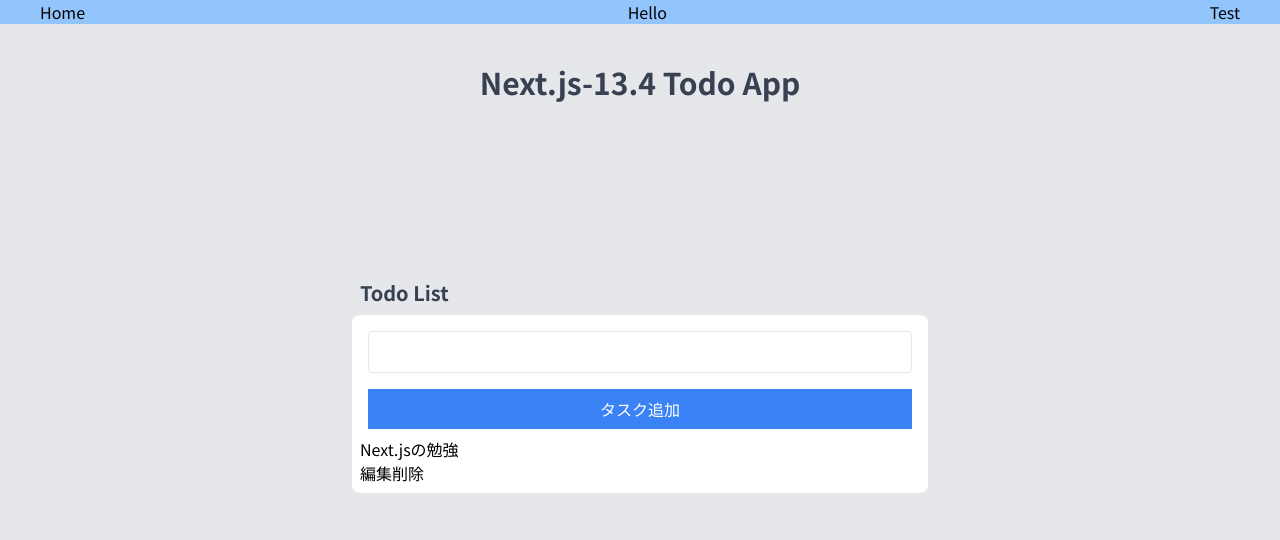
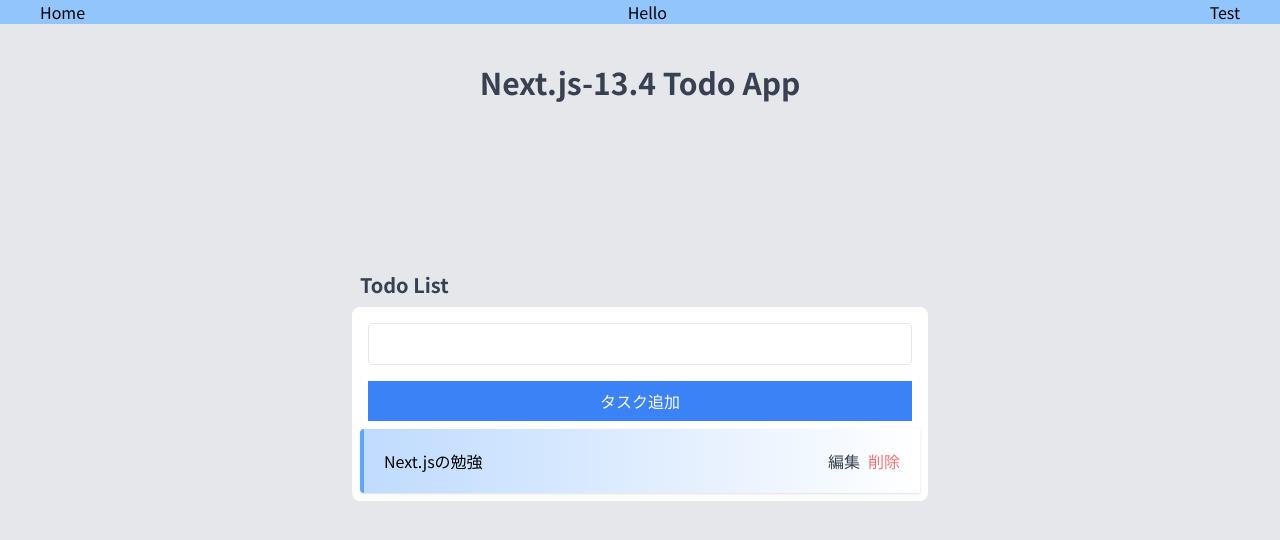
Before and after one commit to shi0n0/practice-next.js, a Next.js app: page / in a window 1280 px wide. Shown: the top 540 px of the page. Built offline with nearby package versions, Linux system fonts and the light colour scheme.

Commit message:
CSSを付与

```diff
--- a/src/app/components/task.tsx
+++ b/src/app/components/task.tsx
@@ -2,12 +2,12 @@
 
 const Task = () => {
     return(
-        <ul>
-            <li>
+        <ul className="border-l-4 rounded-l p-2 border-blue-400 bg-gradient-to-r from-blue-200 shadow">
+            <li className="flex justify-between p-3">
                 <span>Next.jsの勉強</span>
-                <div>
-                    <button>編集</button>
-                    <button>削除</button>
+                <div className="flex gap-2">
+                    <button className="text-gray-700">編集</button>
+                    <button className="text-red-400">削除</button>
                 </div>
             </li>
         </ul>
```
